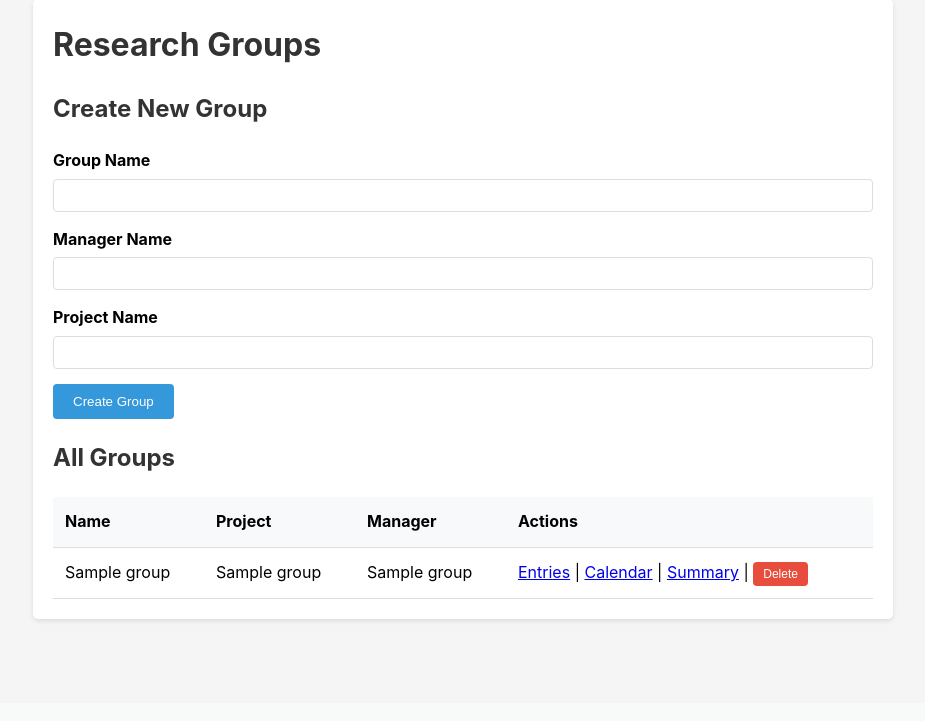
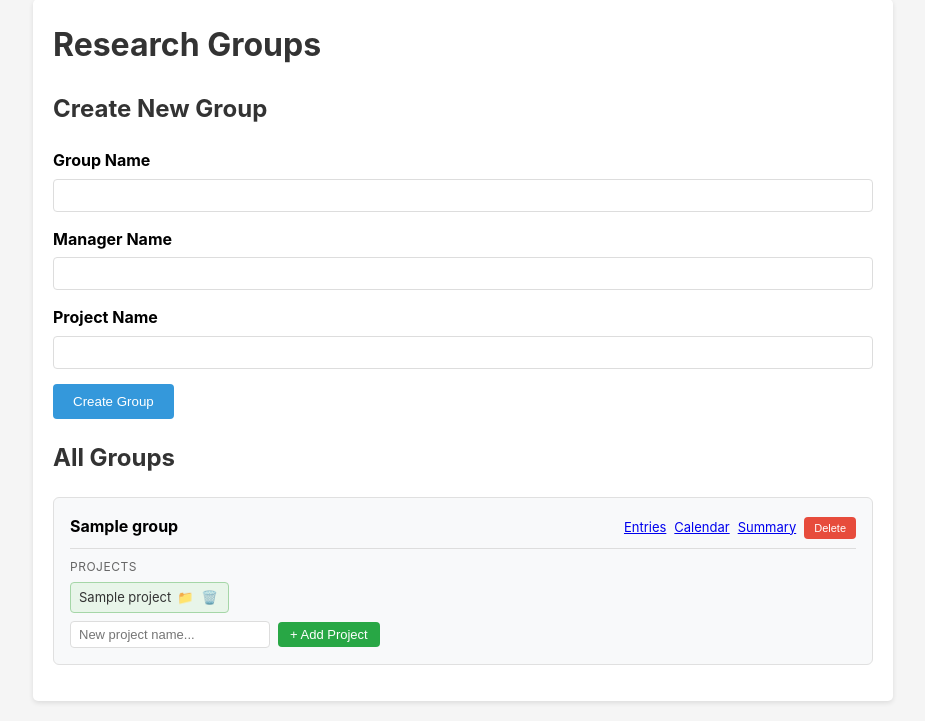
Before and after one commit to Chemical-Biology-STP/time_tracker, a Flask app: page /groups in a window 1280 px wide. Shown: the part 97-818 px from the top of the page, without its empty margins (177-1102 px from the left). Before the commit the page ends 719 px from the top, so only its background shows below. Run offline with Flask 3, Linux system fonts and the light colour scheme; tables that the repository leaves empty hold one stand-in row (values such as "Sample post").

Commit message:
feat: add project management to web app and project filter to entries
- Add create/archive/delete project UI on groups page
- Add project filter dropdown on entries page (web app and Chrome extension)
- Auto-migrate database on startup to add missing project_id column
- Simplify group header to show only group name

```diff
--- a/app/routes.py
+++ b/app/routes.py
@@ -54,6 +54,43 @@ def delete_group(group_id):
     db.session.delete(group)
     db.session.commit()
     flash('Research group deleted successfully.', 'success')
+    return redirect(url_for('main.groups'))
+
+
+@bp.route('/groups/<int:group_id>/projects', methods=['POST'])
+def create_project(group_id):
+    """Create a new project under a research group."""
+    group = ResearchGroup.query.get_or_404(group_id)
+    name = request.form.get('project_name_new', '').strip()
+    if not name:
+        flash('Project name cannot be empty.', 'error')
+    else:
+        project = Project(name=name, research_group_id=group_id)
+        db.session.add(project)
+        db.session.commit()
+        flash(f'Project "{name}" created.', 'success')
+    return redirect(url_for('main.groups'))
+
+
+@bp.route('/projects/<int:project_id>/archive', methods=['POST'])
+def archive_project(project_id):
+    """Toggle archive status of a project."""
+    project = Project.query.get_or_404(project_id)
+    project.archived = not project.archived
+    db.session.commit()
+    status = 'archived' if project.archived else 'unarchived'
+    flash(f'Project "{project.name}" {status}.', 'success')
+    return redirect(url_for('main.groups'))
+
+
+@bp.route('/projects/<int:project_id>/delete', methods=['POST'])
+def delete_project(project_id):
+    """Delete a project."""
+    project = Project.query.get_or_404(project_id)
+    name = project.name
+    db.session.delete(project)
+    db.session.commit()
+    flash(f'Project "{name}" deleted.', 'success')
     return redirect(url_for('main.groups'))
 
 
@@ -120,6 +157,7 @@ def entries(group_id):
 
     # Get month filter from query params
     month_filter = request.args.get('month', '')
+    project_filter = request.args.get('project', '')
 
     # Build query
     query = TimeEntry.query.filter_by(research_group_id=group_id)
@@ -135,18 +173,29 @@ def entries(group_id):
         except (ValueError, TypeError):
             pass
 
+    if project_filter:
+        if project_filter == 'none':
+            query = query.filter(TimeEntry.project_id.is_(None))
+        else:
+            try:
+                query = query.filter(TimeEntry.project_id == int(project_filter))
+            except (ValueError, TypeError):
+                pass
+
     all_entries = query.order_by(TimeEntry.date.desc()).all()
 
     # Get available months for filter dropdown
     all_dates = db.session.query(TimeEntry.date).filter_by(research_group_id=group_id).distinct().all()
     available_months = sorted(set(d[0].strftime('%Y-%m') for d in all_dates), reverse=True)
 
-    # Get active projects for this group
+    # Get all projects for this group (active for form, all for filter)
     projects = Project.query.filter_by(research_group_id=group_id, archived=False).all()
+    all_projects = Project.query.filter_by(research_group_id=group_id).all()
 
     return render_template('entries.html', group=group, entries=all_entries,
                           month_filter=month_filter, available_months=available_months,
-                          projects=projects)
+                          projects=projects, all_projects=all_projects,
+                          project_filter=project_filter)
 
 
 @bp.route('/groups/<int:group_id>/summary')
--- a/app/templates/groups.html
+++ b/app/templates/groups.html
@@ -21,33 +21,50 @@
 
 <h2>All Groups</h2>
 {% if groups %}
-<table>
-    <thead>
-        <tr>
-            <th>Name</th>
-            <th>Project</th>
-            <th>Manager</th>
-            <th>Actions</th>
-        </tr>
-    </thead>
-    <tbody>
-        {% for group in groups %}
-        <tr>
-            <td>{{ group.name }}</td>
-            <td>{{ group.project_name }}</td>
-            <td>{{ group.manager_name }}</td>
-            <td>
-                <a href="{{ url_for('main.entries', group_id=group.id) }}">Entries</a> |
-                <a href="{{ url_for('main.calendar_view', group_id=group.id) }}">Calendar</a> |
-                <a href="{{ url_for('main.summary', group_id=group.id) }}">Summary</a> |
-                <form method="POST" action="{{ url_for('main.delete_group', group_id=group.id) }}" style="display:inline;" onsubmit="return confirm('Delete this group and all its entries?');">
-                    <button type="submit" class="delete-btn">Delete</button>
+{% for group in groups %}
+<div style="background: #f8f9fa; border: 1px solid #e0e0e0; border-radius: 6px; padding: 16px; margin-bottom: 16px;">
+    <div style="display: flex; justify-content: space-between; align-items: center; margin-bottom: 8px;">
+        <div>
+            <strong style="font-size: 16px;">{{ group.name }}</strong>
+        </div>
+        <div style="display: flex; gap: 8px; align-items: center;">
+            <a href="{{ url_for('main.entries', group_id=group.id) }}" style="font-size: 13px;">Entries</a>
+            <a href="{{ url_for('main.calendar_view', group_id=group.id) }}" style="font-size: 13px;">Calendar</a>
+            <a href="{{ url_for('main.summary', group_id=group.id) }}" style="font-size: 13px;">Summary</a>
+            <form method="POST" action="{{ url_for('main.delete_group', group_id=group.id) }}" style="display:inline; margin:0;" onsubmit="return confirm('Delete this group and all its entries?');">
+                <button type="submit" class="delete-btn" style="font-size: 11px;">Delete</button>
+            </form>
+        </div>
+    </div>
+
+    <!-- Projects -->
+    <div style="margin-top: 8px; padding-top: 8px; border-top: 1px solid #ddd;">
+        <div style="font-size: 12px; color: #666; text-transform: uppercase; letter-spacing: 0.5px; margin-bottom: 6px;">Projects</div>
+        {% if group.projects %}
+        <div style="display: flex; flex-wrap: wrap; gap: 6px; margin-bottom: 8px;">
+            {% for project in group.projects %}
+            <div style="display: inline-flex; align-items: center; gap: 4px; background: {{ '#fff3cd' if project.archived else '#e8f5e9' }}; border: 1px solid {{ '#ffc107' if project.archived else '#a5d6a7' }}; border-radius: 4px; padding: 4px 8px; font-size: 13px;">
+                <a href="{{ url_for('main.entries', group_id=group.id, project=project.id) }}" style="text-decoration: none; color: #333;">{{ project.name }}</a>
+                {% if project.archived %}<span style="color: #856404; font-size: 11px;">(archived)</span>{% endif %}
+                <form method="POST" action="{{ url_for('main.archive_project', project_id=project.id) }}" style="display:inline; margin:0;">
+                    <button type="submit" title="{{ 'Unarchive' if project.archived else 'Archive' }}" style="background: none; border: none; cursor: pointer; padding: 0 2px; font-size: 13px; color: #888;">{{ '📂' if project.archived else '📁' }}</button>
                 </form>
-            </td>
-        </tr>
-        {% endfor %}
-    </tbody>
-</table>
+                <form method="POST" action="{{ url_for('main.delete_project', project_id=project.id) }}" style="display:inline; margin:0;" onsubmit="return confirm('Delete project {{ project.name }}?');">
+                    <button type="submit" title="Delete" style="background: none; border: none; cursor: pointer; padding: 0 2px; font-size: 13px; color: #e74c3c;">🗑️</button>
+                </form>
+            </div>
+            {% endfor %}
+        </div>
+        {% else %}
+        <div style="font-size: 13px; color: #999; margin-bottom: 8px;">No projects yet</div>
+        {% endif %}
+        <form method="POST" action="{{ url_for('main.create_project', group_id=group.id) }}" style="display: flex; gap: 8px; align-items: center; margin: 0;">
+            <input type="text" name="project_name_new" placeholder="New project name..." style="width: 200px; padding: 5px 8px; margin: 0; font-size: 13px;">
+            <button type="submit" style="padding: 5px 12px; font-size: 13px; background: #28a745;">+ Add Project</button>
+        </form>
+    </div>
+</div>
+{% endfor %}
 {% else %}
 <div class="empty-state">
     <p>No research groups yet. Create one above!</p>
--- a/chrome_extension/popup.html
+++ b/chrome_extension/popup.html
@@ -516,6 +516,9 @@
       <select id="entriesGroupFilter">
         <option value="">All Groups</option>
       </select>
+      <select id="entriesProjectFilter">
+        <option value="">All Projects</option>
+      </select>
       <select id="entriesYearFilter">
         <option value="">All Years</option>
       </select>
```
Also changed, not shown: app/__init__.py (+13 -1 lines), app/templates/entries.html (+9 -1 lines), chrome_extension/popup.js (+35 -1 lines).
